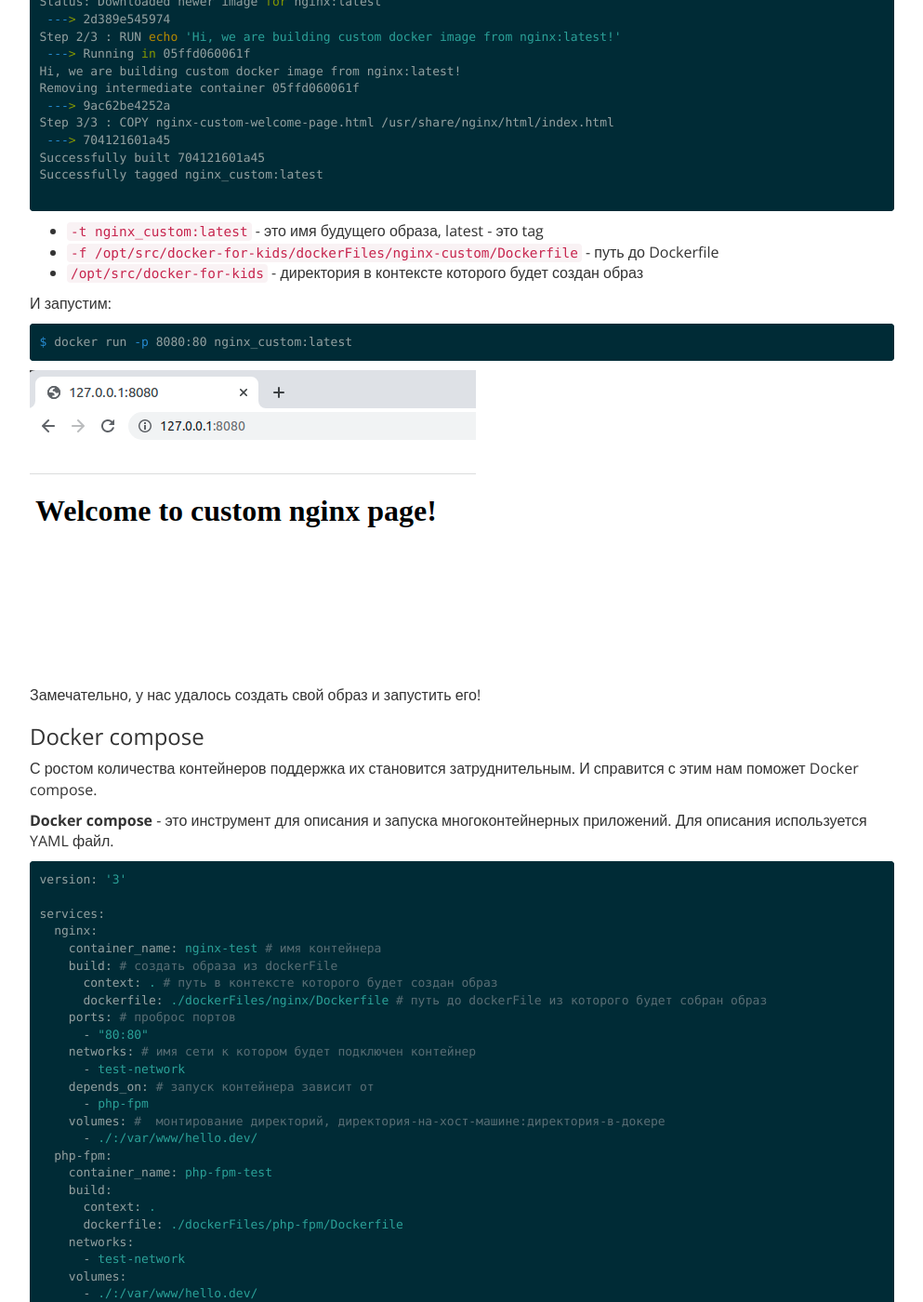
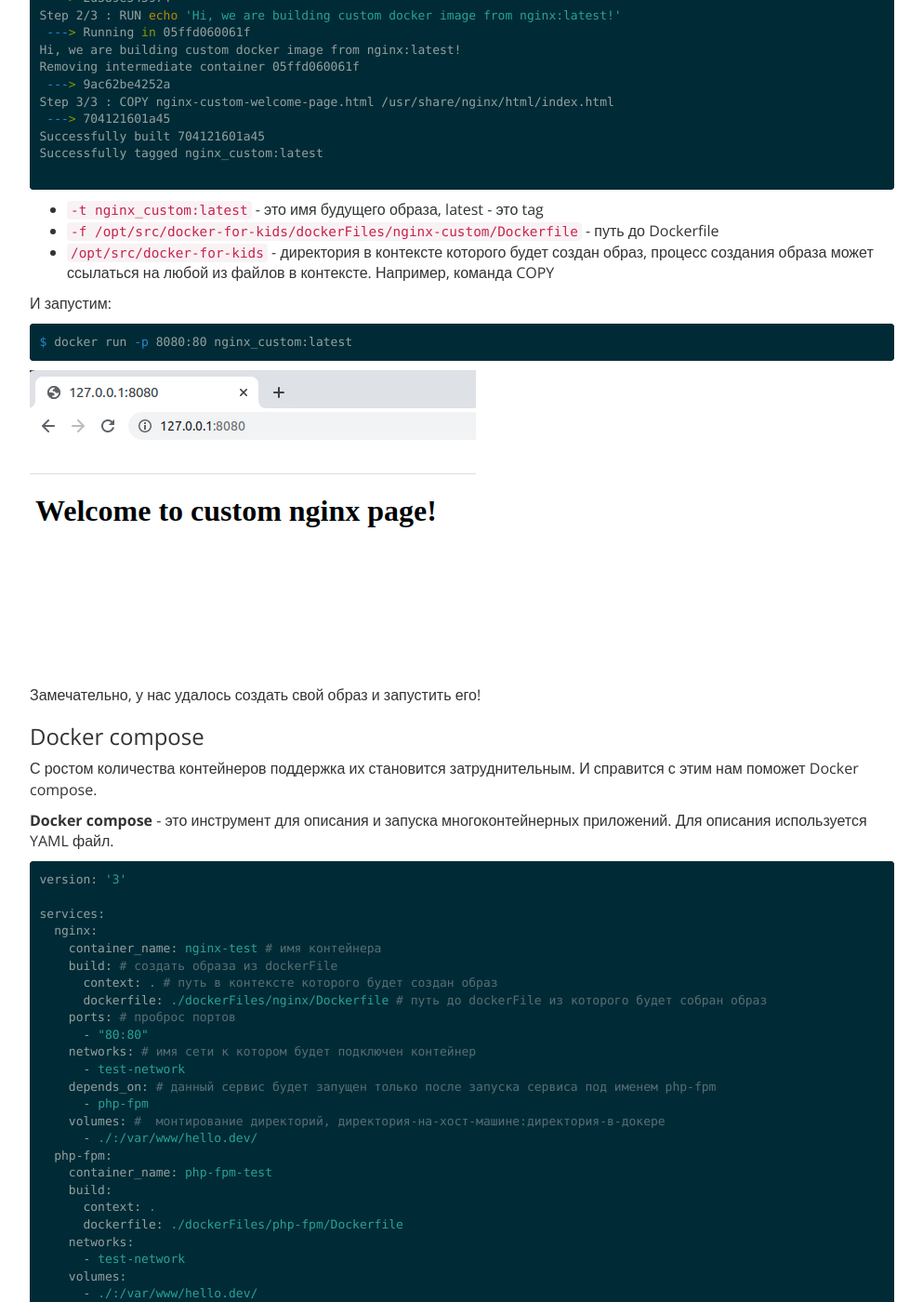
Before and after one commit to ildarsaitkulov/ildarsaitkulov.github.io, a Jekyll site: the page built from _posts/2021-11-19-docker-for-kids.md, in a window 1280 px wide and 1400 px high, scrolled down 2312 px. Shown: the whole window at 93% size, without its empty margins (143-1136 px from the left). Built offline with Jekyll 4.4.1, drawn with Linux system fonts in a browser that asks for light colours; nearby versions of some CDN libraries; comment, search, counter and statistics services are not loaded; some of the changed text lies outside the part shown.

Commit message:
+some fixes

````diff
--- a/_posts/2021-11-19-docker-for-kids.md
+++ b/_posts/2021-11-19-docker-for-kids.md
@@ -115,7 +114,7 @@ Successfully tagged nginx_custom:latest
 
 - `-t nginx_custom:latest` - это имя будущего образа, latest - это tag
 - `-f /opt/src/docker-for-kids/dockerFiles/nginx-custom/Dockerfile` - путь до Dockerfile
-- `/opt/src/docker-for-kids` - директория в контексте которого будет создан образ
+- `/opt/src/docker-for-kids` - директория в контексте которого будет создан образ, процесс создания образа может ссылаться на любой из файлов в контексте. Например, команда COPY
 
 И запустим:
 
@@ -145,7 +144,7 @@ services:
       - "80:80"
     networks: # имя сети к котором будет подключен контейнер
       - test-network
-    depends_on: # запуск контейнера зависит от
+    depends_on: # данный сервис будет запущен только после запуска сервиса под именем php-fpm
       - php-fpm
     volumes: #  монтирование директорий, директория-на-хост-машине:директория-в-докере
       - ./:/var/www/hello.dev/
@@ -197,6 +196,7 @@ try {
 }
 ```
 
+`PDO` - это интерфейс для доступа к базам данных в PHP, [подробнее](https://www.php.net/manual/en/intro.pdo.php).
 
 Теперь, для того чтобы создать все образы и запустить контейнеры нужно выполнить:
 
````
Also changed, not shown: other parts of _posts/2021-11-19-docker-for-kids.md (+0 -1 lines).
